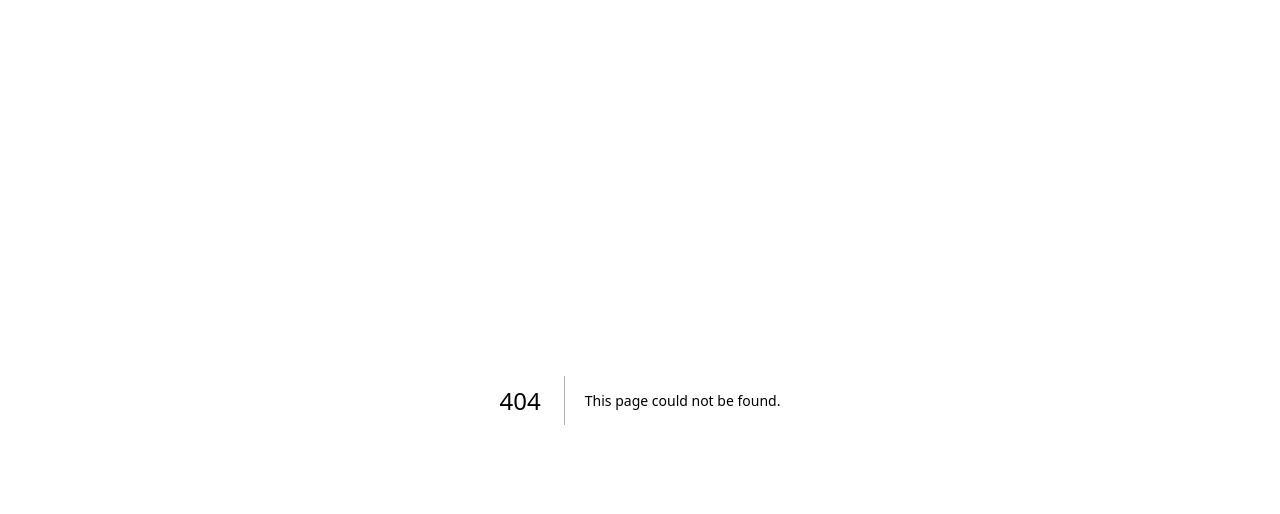
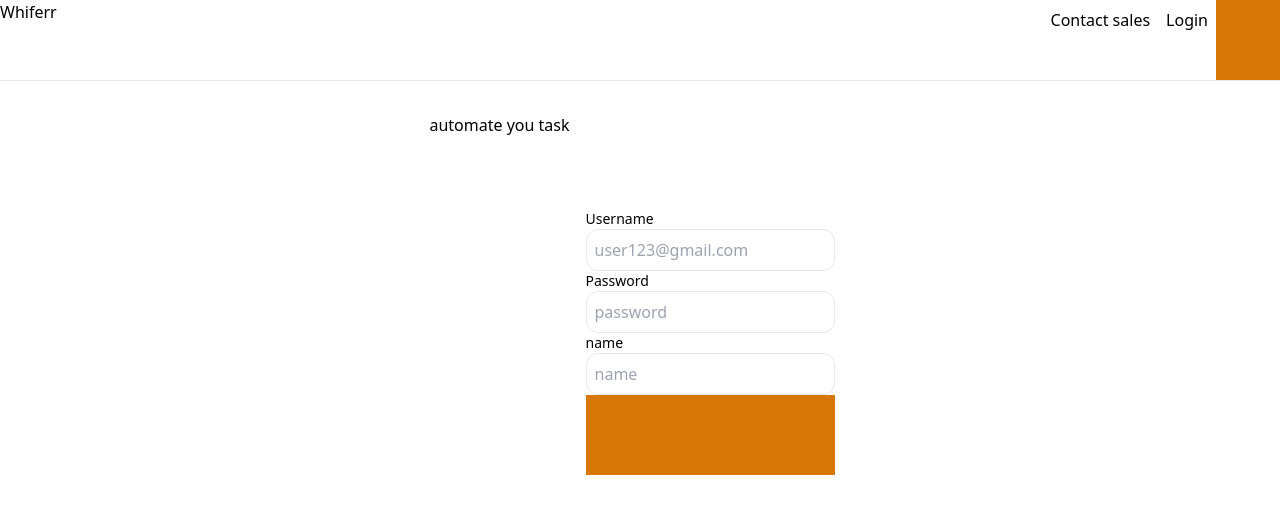
Before and after one commit to sayandas-sd/zap-frontend, a Next.js app: page /signup in a window 1280 px wide. Before the commit this address had no page. Shown: the top 514 px of the page. Built offline with nearby package versions, Linux system fonts and the light colour scheme.

Commit message:
added login page and dashboard page and fetch all task

```diff
--- /dev/null
+++ b/app/config.ts
@@ -0,0 +1,3 @@
+
+
+export const BACKEND_URL = "http://localhost:3002"
--- /dev/null
+++ b/app/login/page.tsx
@@ -0,0 +1,50 @@
+"use client";
+import Appbar from "@/components/Appbar"
+import PriamryButton from "@/components/button/PrimaryButton";
+import Input from "@/components/Input"
+import axios from "axios";
+import { useState } from "react";
+import { BACKEND_URL } from "../config";
+import { useRouter } from "next/navigation";
+
+export default function() {
+    const router = useRouter();
+
+    const [username, setUsername] = useState("");
+    const [password, setPassword] = useState("");
+
+
+    return <div>
+        <Appbar />
+        <div className="flex justify-center">
+            <div className="flex pt-8 max-w-4xl">
+                <div>
+                    automate you task
+
+                </div>
+                <div className="flex-1 pt-24 px-4">
+                    <Input onChange={(e)=>{
+                        setUsername(e.target.value)
+                    }} type="text" label={"Username"} placeholder="user123@gmail.com"/>
+
+                <Input onChange={(e)=>{
+                        setPassword(e.target.value)
+                    }} type="password" label={"Password"} placeholder="password"/>
+
+
+                <PriamryButton onClick={async ()=>{
+                    const res = await axios.post(`${BACKEND_URL}/api/v1/user/signin`, {
+                        username: username,
+                        password: password,
+                    });
+
+                    localStorage.setItem("token", res.data.token);
+
+                    router.push("/dashboard");
+
+                }} size="big">Get started</PriamryButton>
+                </div>
+            </div>
+        </div>
+    </div>
+}
--- /dev/null
+++ b/app/signup/page.tsx
@@ -0,0 +1,55 @@
+"use client";
+import Appbar from "@/components/Appbar"
+import PriamryButton from "@/components/button/PrimaryButton";
+import Input from "@/components/Input"
+import axios from "axios";
+import { useState } from "react";
+import { BACKEND_URL } from "../config";
+import { useRouter } from "next/navigation";
+
+export default function() {
+    const router = useRouter();
+
+    const [username, setUsername] = useState("");
+    const [password, setPassword] = useState("");
+    const [name, setName] = useState("");
+
+    return <div>
+        <Appbar />
+        <div className="flex justify-center">
+            <div className="flex pt-8 max-w-4xl">
+                <div>
+                    automate you task
+                </div>
+                <div className="flex-1 pt-24 px-4">
+
+                    <Input onChange={(e)=>{
+                         setUsername(e.target.value)
+                    }} type="text" label={"Username"} placeholder="user123@gmail.com"/>
+
+                <Input onChange={(e)=>{
+                         setPassword(e.target.value)
+                    }} type="password" label={"Password"} placeholder="password"/>
+
+                <Input onChange={(e)=>{
+                        setName(e.target.value)
+                    }} type="text" label={"name"} placeholder="name"/>
+
+
+                <PriamryButton onClick={async ()=>{
+                    const res = await axios.post(`${BACKEND_URL}/api/v1/user/signup`, {
+                        username: username,
+                        password: password,
+                        name: name
+                    });
+
+                    localStorage.setItem("token", res.data.token);
+
+                    router.push("/login");
+
+                }} size="big">Get started</PriamryButton>
+                </div>
+            </div>
+        </div>
+    </div>
+}
--- /dev/null
+++ b/components/Input.tsx
@@ -0,0 +1,23 @@
+
+export default function Input({
+    label,
+    onChange,
+    placeholder,
+    type = "text"
+}: {
+    label: string;
+    onChange: (e: any)=> void;
+    placeholder: string;
+    type?: "text" | "password"
+}) {
+    return <div>
+        <div className="text-sm">
+            <label>{label}</label>
+        </div>
+        <input className="border rounded-xl px-2 py-2"
+               type={type}
+               placeholder={placeholder}
+               onChange={onChange}
+        />
+    </div>
+}
--- /dev/null
+++ b/components/button/HardButton.tsx
@@ -0,0 +1,18 @@
+import { ReactNode } from "react"
+
+
+export default function HardButton({
+    children,
+    onClick,
+    size = "small"
+}: {
+    children: ReactNode,
+    onClick: () => void,
+    size?: "big" | "small"
+}) {
+    return <div onClick={onClick}
+            className={`bg-purple-800 flex flex-col justify-center cursor-pointer px-8 py-2 rounded text-center text-white`}>
+
+            {children}
+    </div>
+}
```
Also changed, not shown: app/dashboard/page.tsx (added).
